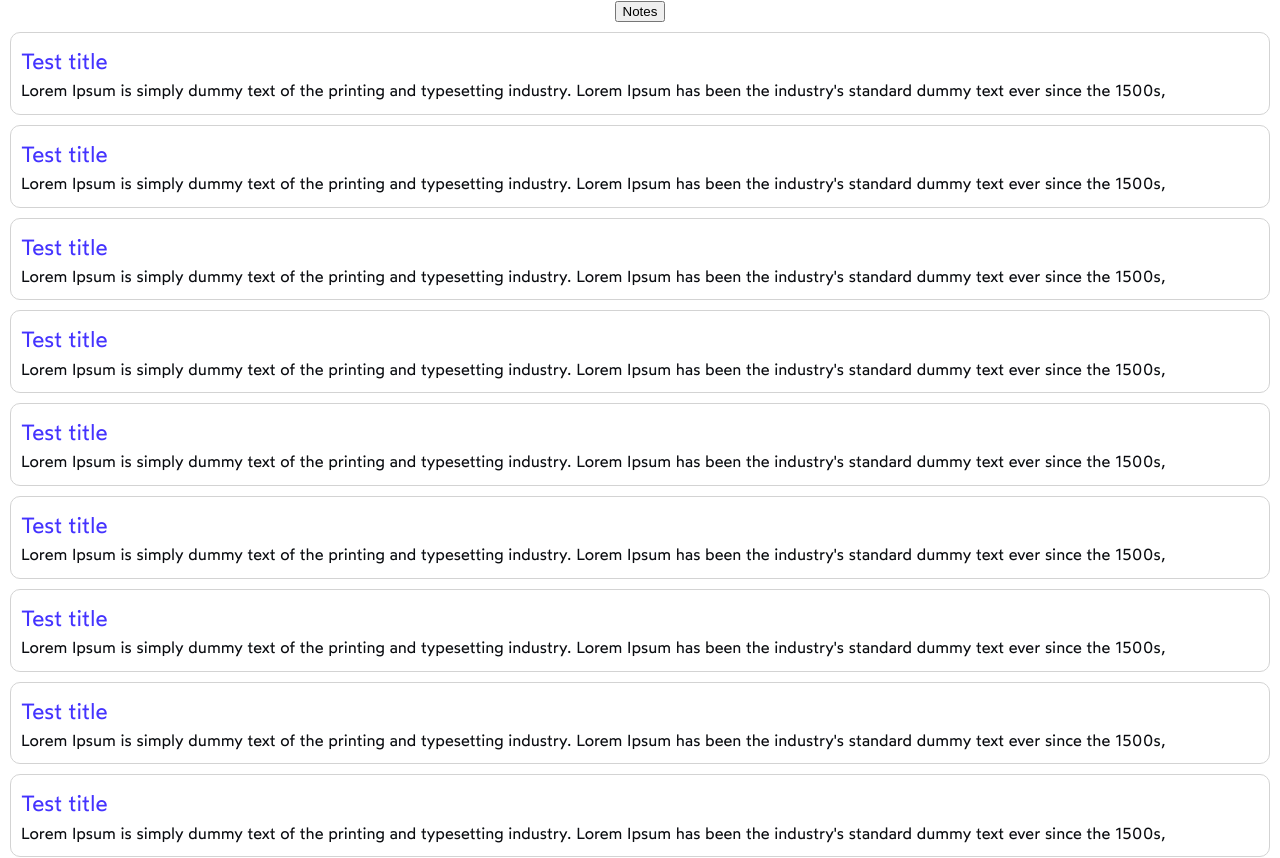
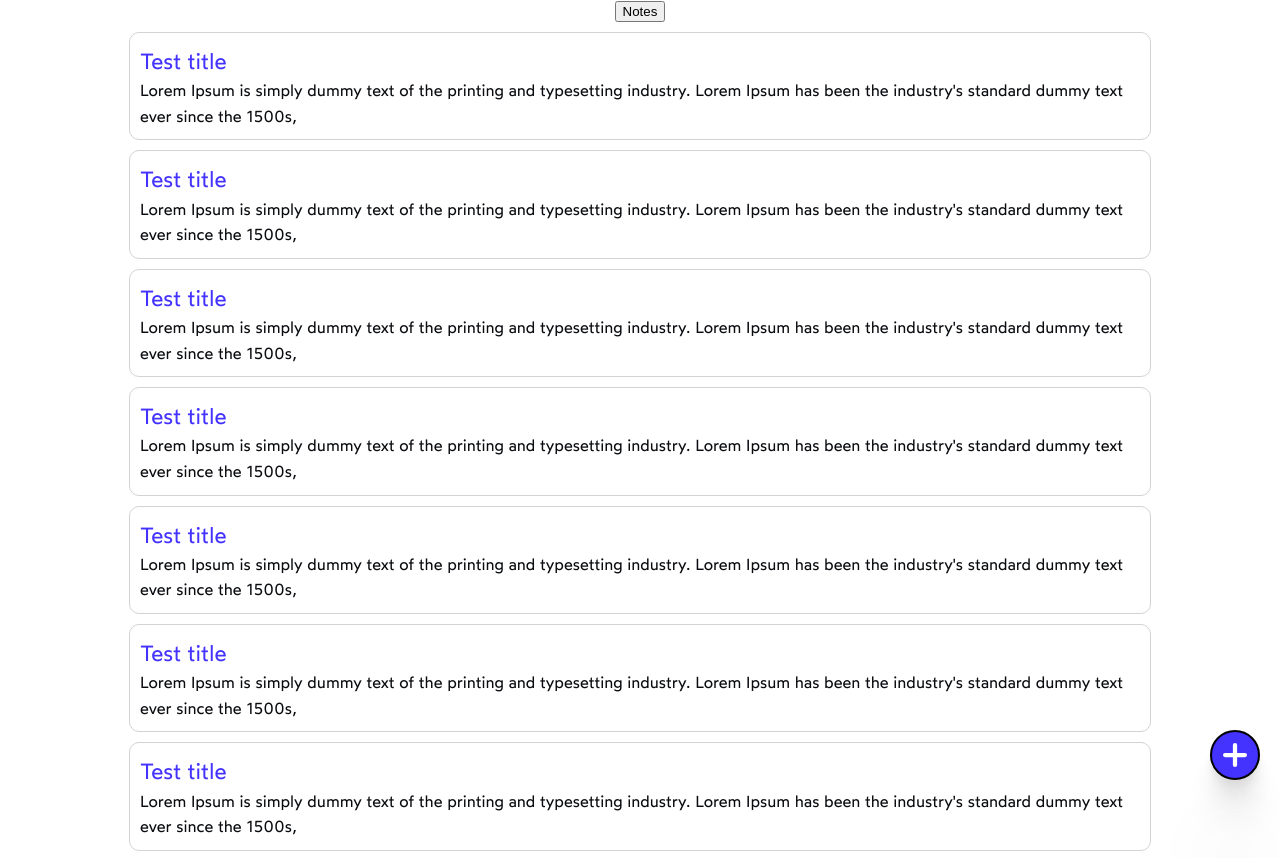
Before and after one commit to CarlosAvina/react-query-demo, a React (Create React App) app in the folder app/: page / in a window 1280 px wide. Shown: the top 858 px of the page. Built offline with nearby package versions, Linux system fonts and the light colour scheme.

Commit message:
WIP Modal implementation

```diff
--- a/app/src/components/Input.tsx
+++ b/app/src/components/Input.tsx
@@ -1,5 +1,26 @@
-const Input: React.FC = () => {
-  return <input type="text" />;
+import styled from "styled-components";
+
+const Input = styled.input`
+  background-color: hsl(220, 23%, 95%);
+  height: 50px;
+  border-style: solid;
+  border-radius: 10px;
+
+  outline: none;
+
+  font-family: Wotfard;
+  color: hsl(220, 23%, 5%);
+  font-size: 25px;
+  font-weight: 300;
+  line-height: 25.6px;
+
+  &:focus {
+    border-color: black;
+  }
+`;
+
+const InputComponent: React.FC = () => {
+  return <Input type="text" />;
 };
 
-export default Input;
+export default InputComponent;
--- a/app/src/components/List.tsx
+++ b/app/src/components/List.tsx
@@ -3,6 +3,9 @@ import styled from "styled-components";
 import ListItem from "./ListItem";
 
 const Wrapper = styled.div`
+  display: flex;
+  flex-direction: column;
+  align-items: center;
   padding: 10px;
 
   .item:not(:last-child) {
@@ -23,7 +26,12 @@ const List: React.FC<Props> = ({ items }) => {
   return (
     <Wrapper>
       {items.map((item) => (
-        <ListItem className="item" title={item.title} preview={item.preview} />
+        <ListItem
+          className="item"
+          title={item.title}
+          preview={item.preview}
+          key={Math.random()}
+        />
       ))}
     </Wrapper>
   );
--- a/app/src/components/ListItem.tsx
+++ b/app/src/components/ListItem.tsx
@@ -9,6 +9,7 @@ const Wrapper = styled.div`
   text-align: left;
   font-family: Wotfard;
   padding: 0 10px;
+  max-width: 1000px;
 
   &:hover {
     cursor: pointer;
--- /dev/null
+++ b/app/src/components/Tabs.tsx
@@ -0,0 +1,5 @@
+const Tabs: React.FC = () => {
+  return <div></div>;
+};
+
+export default Tabs;
--- a/app/src/components/TextArea.tsx
+++ b/app/src/components/TextArea.tsx
@@ -1,5 +1,5 @@
 const TextArea: React.FC = () => {
-  return <textarea />;
+  return <textarea style={{ height: "100px" }} />;
 };
 
 export default TextArea;
--- a/app/src/screens/NotesPage.tsx
+++ b/app/src/screens/NotesPage.tsx
@@ -1,8 +1,53 @@
-import List from "../components/List";
+import * as React from "react";
+import Modal from "react-modal";
+import styled from "styled-components";
 import data from "../mocks/data";
 
+import List from "../components/List";
+import AddNoteButton from "../components/AddNoteButton";
+import Input from "../components/Input";
+import TextArea from "../components/TextArea";
+
+Modal.setAppElement("#root");
+
+const Wrapper = styled.div`
+  .addButton {
+    position: absolute;
+    right: 20px;
+    bottom: 20px;
+  }
+`;
+
+const modalStyles: Modal.Styles = {
+  content: {
+    display: "flex",
+    flexDirection: "column",
+  },
+};
+
 const EditNotePage: React.FC = () => {
-  return <List items={data} />;
+  const [modalOpen, setModalOpen] = React.useState(false);
+
+  function handleOpenModal() {
+    setModalOpen(true);
+  }
+
+  return (
+    <Wrapper>
+      <List items={data} />
+      <AddNoteButton className="addButton" onClick={handleOpenModal} />
+      <Modal
+        isOpen={modalOpen}
+        closeTimeoutMS={200}
+        onRequestClose={() => setModalOpen(false)}
+        style={modalStyles}
+      >
+        <h1>Add a new note</h1>
+        <Input />
+        <TextArea />
+      </Modal>
+    </Wrapper>
+  );
 };
 
 export default EditNotePage;
```
